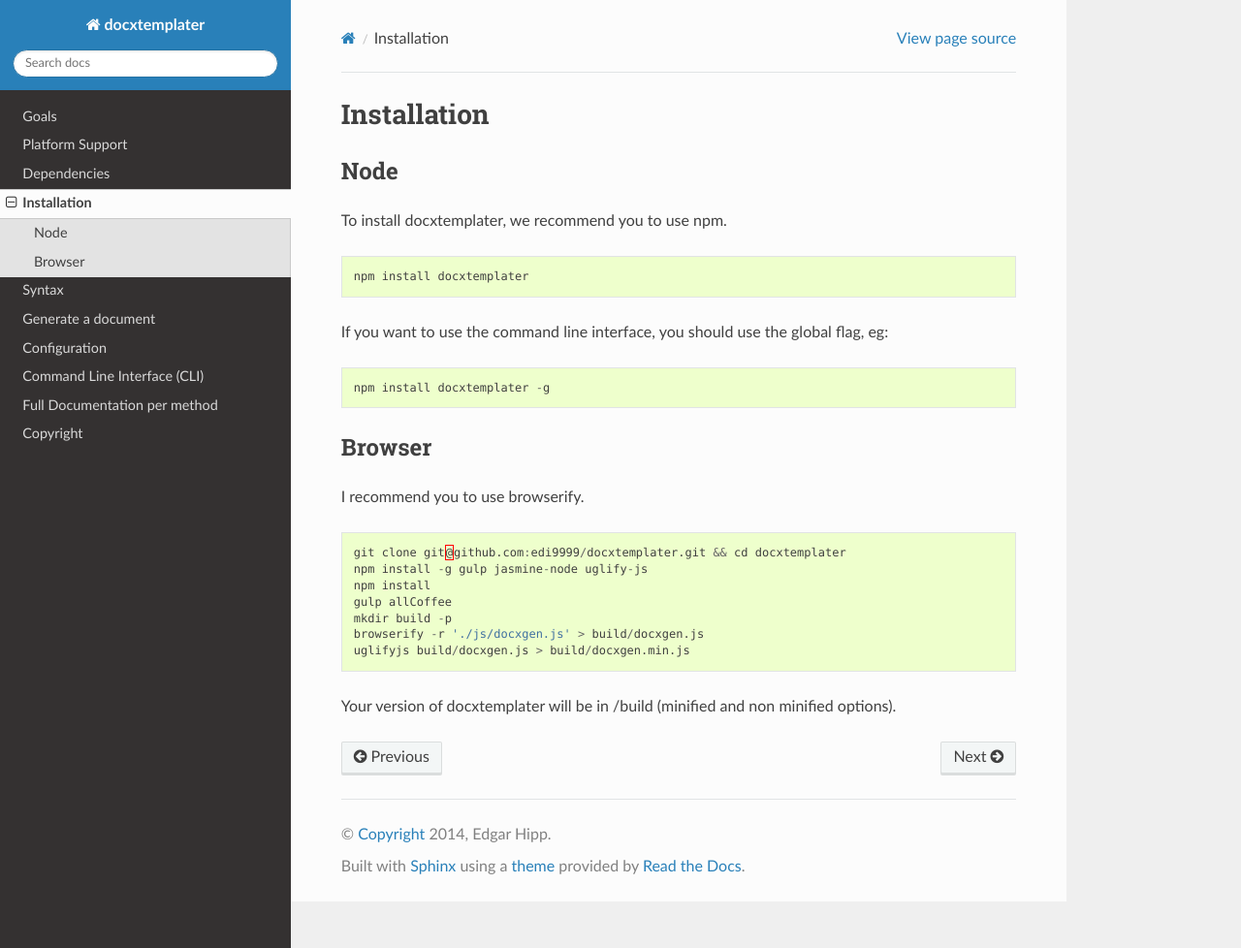
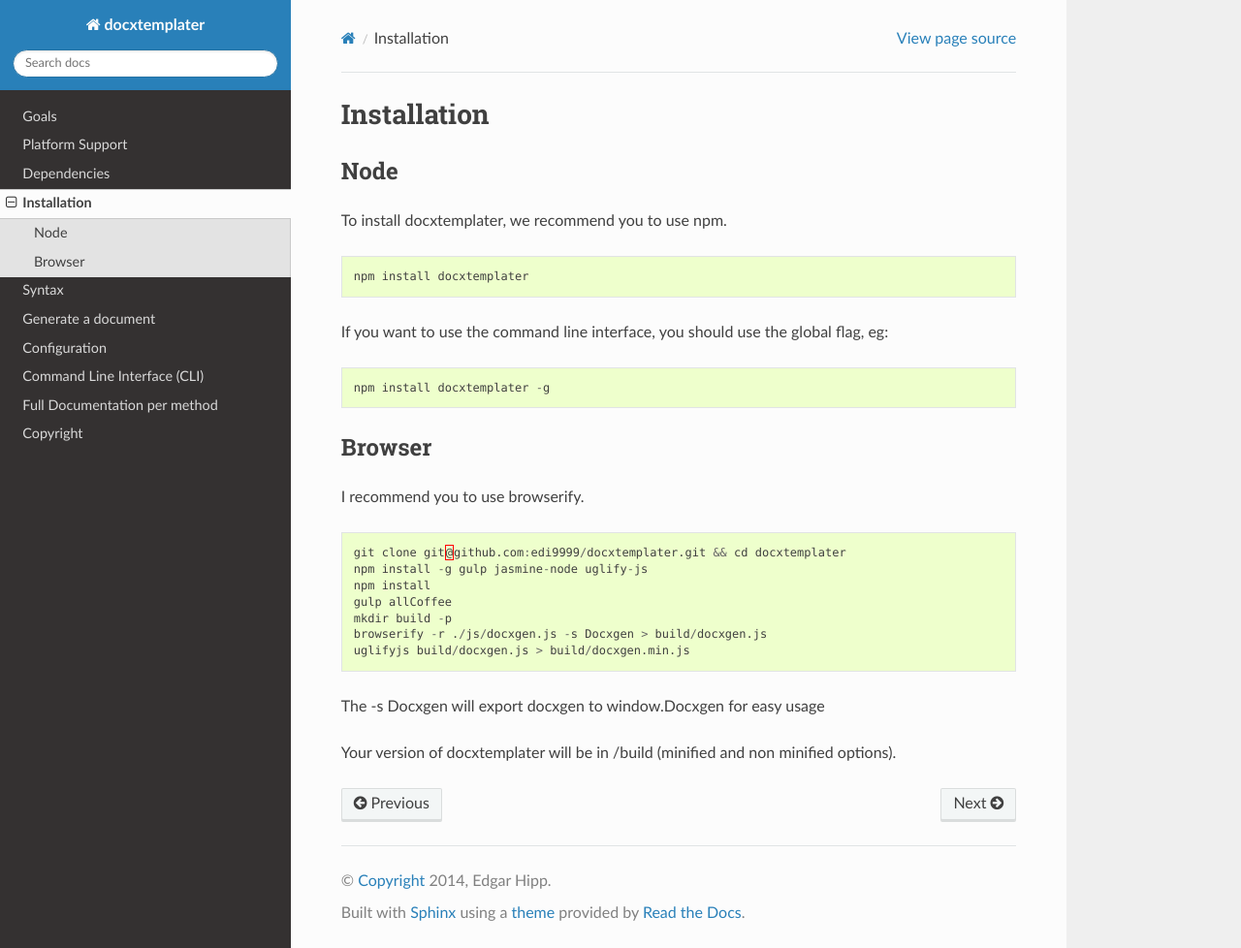
Before and after one commit to open-xml-templating/docxtemplater, a Sphinx documentation site: the page built from docs/source/installation.rst, in a window 1280 px wide and 978 px high. Shown: the whole window at 97% size. Built offline with Sphinx 7.4.7 and the Read the Docs theme 2.0.0, drawn with Linux system fonts in a browser that asks for light colours.

Commit message:
updated doc to build the browser version

```diff
--- a/docs/source/installation.rst
+++ b/docs/source/installation.rst
@@ -36,7 +36,9 @@ I recommend you to use browserify.
     npm install
     gulp allCoffee
     mkdir build -p
-    browserify -r './js/docxgen.js' > build/docxgen.js
+    browserify -r ./js/docxgen.js -s Docxgen > build/docxgen.js
     uglifyjs build/docxgen.js > build/docxgen.min.js
 
+The -s Docxgen will export docxgen to window.Docxgen for easy usage
+
 Your version of docxtemplater will be in /build (minified and non minified options).
```
